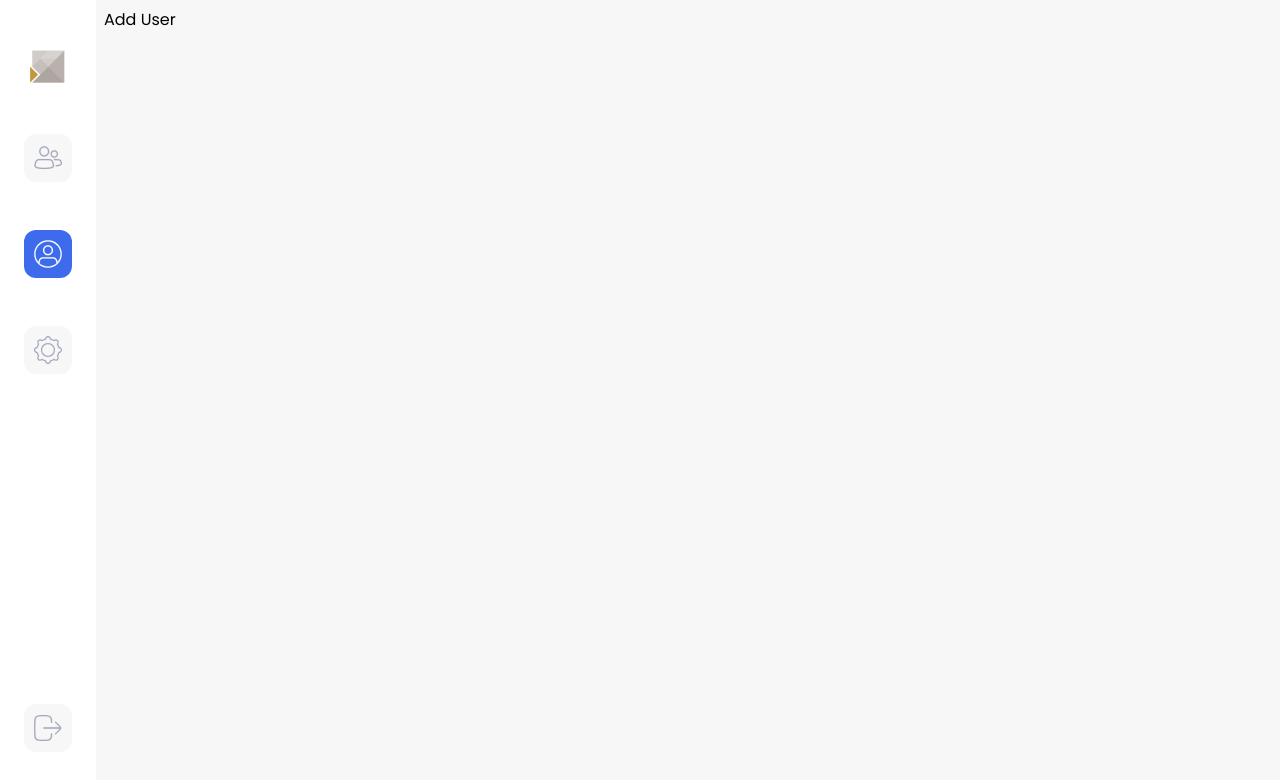
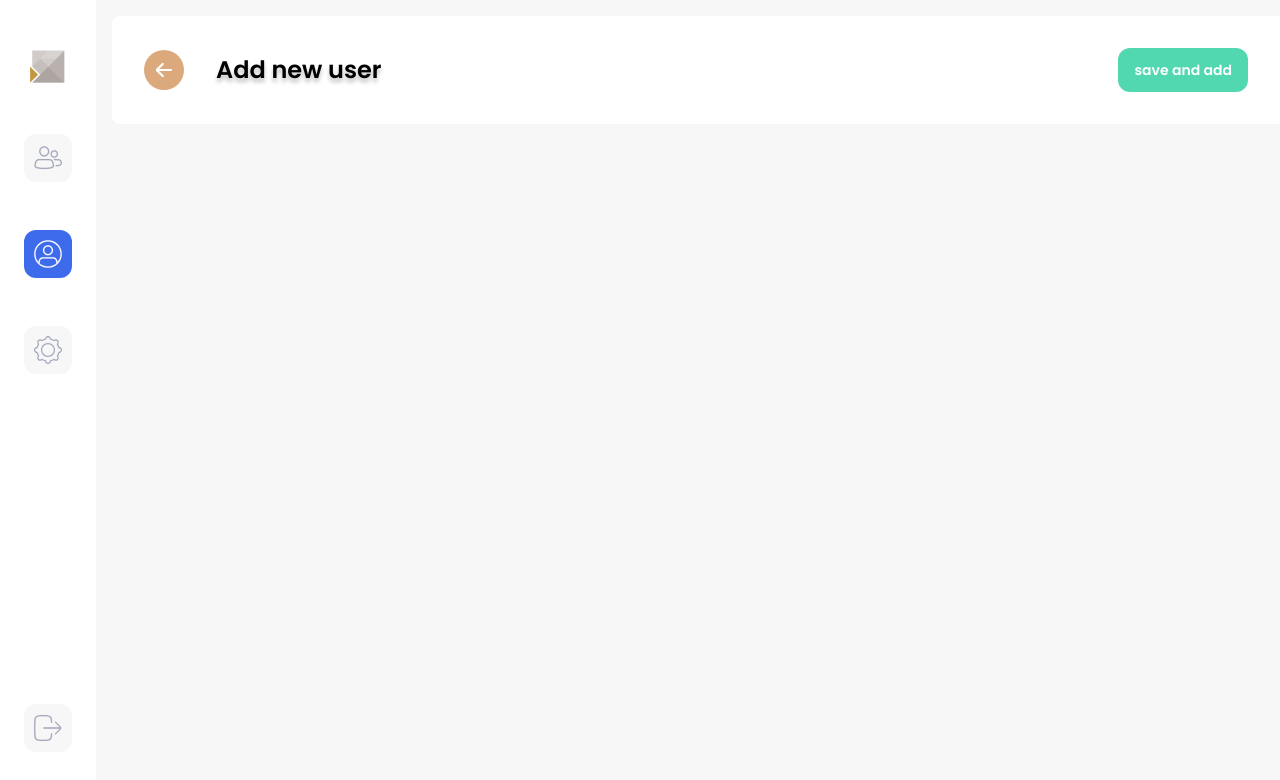
Before and after one commit to ptrkc/users-dashboard, a Next.js app: page /users/add in a window 1280 px wide. Shown: the top 780 px of the page. Built offline with nearby package versions, Linux system fonts and the light colour scheme.

Commit message:
Add User header

```diff
--- a/components/AddUserButton.tsx
+++ b/components/AddUserButton.tsx
@@ -5,7 +5,7 @@ export function AddUserButton() {
   return (
     <Link
       href="/users/add"
-      className="group flex justify-center items-center gap-2 bg-white text-sm font-semibold rounded-xl shadow-soft transition-all h-14 p-3 hover:shadow-hard hover:-translate-y-1"
+      className="group flex justify-center items-center gap-2 bg-white text-sm font-semibold rounded-xl shadow-soft transition-all h-14 p-3 hover:shadow-hard hover:-translate-y-1 shrink-0"
     >
       <div className="text-white bg-[#3E6BEC] h-8 w-8 -skew-x-3 transition-all rounded-lg p-2 group-hover:skew-x-3">
         <PlusIcon />
--- a/components/Icons.tsx
+++ b/components/Icons.tsx
@@ -101,11 +101,12 @@ export function ArrowLeftIcon() {
     <svg
       stroke="currentColor"
       fill="currentColor"
-      strokeWidth=".1"
-      viewBox="0 0 28 28"
+      strokeWidth="1"
+      viewBox="0 0 12 12"
+      transform="scale(-1 1)"
       xmlns="http://www.w3.org/2000/svg"
     >
-      <path d="M2.32587 9.475C2.3345 9.48424 2.34341 9.49332 2.35263 9.50222L8.86112 15.7894C9.05331 15.9751 9.05304 16.2758 8.8605 16.4612C8.66796 16.6465 8.35606 16.6462 8.16387 16.4606L1.65541 10.1734C1.35941 9.88751 1.1938 9.52362 1.15856 9.15046C1.1422 9.10318 1.13334 9.05259 1.13334 9C1.13334 8.94776 1.14208 8.89749 1.15824 8.85047C1.19285 8.47561 1.35896 8.10993 1.65653 7.82307L8.17393 1.53911C8.36631 1.35362 8.6782 1.35364 8.87056 1.53915C9.06292 1.72466 9.0629 2.02541 8.87052 2.2109L2.35309 8.49489C2.34289 8.50472 2.33306 8.51476 2.32359 8.525L18.3741 8.52501C18.6461 8.52501 18.8667 8.73767 18.8667 9.00001C18.8667 9.26234 18.6461 9.47501 18.3741 9.47501L2.32587 9.475Z" />
+      <path d="M10.8468 5.7C10.8414 5.69417 10.8358 5.68844 10.8299 5.68282L6.71932 1.71194C6.59793 1.59468 6.59811 1.40473 6.71971 1.28768C6.84132 1.17063 7.0383 1.1708 7.15969 1.28806L11.2703 5.25891C11.4572 5.43947 11.5618 5.66929 11.5841 5.90498C11.5944 5.93484 11.6 5.96679 11.6 6C11.6 6.033 11.5945 6.06475 11.5843 6.09444C11.5624 6.3312 11.4575 6.56215 11.2696 6.74333L7.15333 10.7121C7.03183 10.8293 6.83485 10.8293 6.71336 10.7121C6.59187 10.595 6.59188 10.405 6.71338 10.2879L10.8297 6.31902C10.8361 6.31281 10.8423 6.30647 10.8483 6.3H0.711136C0.539314 6.3 0.400024 6.16569 0.400024 6C0.400024 5.83432 0.539314 5.7 0.711136 5.7H10.8468Z" />
     </svg>
   );
 }
--- a/components/Sidebar.tsx
+++ b/components/Sidebar.tsx
@@ -11,8 +11,8 @@ import logo from 'public/logo.png';
 
 export function Sidebar() {
   return (
-    <div className="w-24 min-w-24 shrink-0">
-      <nav className="fixed top-0 bottom-0 w-24 bg-white flex flex-col justify-between items-center py-12">
+    <div className="w-14 sm:w-24 min-w-24 shrink-0">
+      <nav className="fixed top-0 bottom-0 w-14 sm:w-24 bg-white flex flex-col justify-between items-center py-12">
         <div className="flex flex-col gap-12 items-center">
           <Link href="/">
             <Image src={logo} alt="Company logo" />
--- a/pages/users/add.tsx
+++ b/pages/users/add.tsx
@@ -1,5 +1,28 @@
+import { ArrowLeftIcon } from '@/components/Icons';
 import { PageContainer } from '@/components/PageContainer';
+import { useRouter } from 'next/router';
 
 export default function AddUserPage() {
-  return <PageContainer title="Add User">Add User</PageContainer>;
+  const router = useRouter();
+  const goBack = () => router.back();
+  return (
+    <PageContainer title="Add User" className="pl-4 pt-4 pr-0 pb-0">
+      <div className="bg-white rounded-l-lg p-8">
+        <div className="flex flex-col sm:flex-row justify-between items-center gap-4">
+          <div className="flex justify-center items-center gap-8">
+            <button
+              onClick={goBack}
+              className="w-10 h-10 rounded-full text-white bg-[#DBA97C] flex justify-center items-center p-3 shrink-0"
+            >
+              <ArrowLeftIcon />
+            </button>
+            <h1 className="text-2xl font-bold text-shadow">Add new user</h1>
+          </div>
+          <button className="bg-[#52D8B0] text-white hover:shadow-hard hover:-translate-y-1 transition-all px-4 py-3 rounded-xl font-semibold text-sm">
+            save and add
+          </button>
+        </div>
+      </div>
+    </PageContainer>
+  );
 }
--- a/pages/users/index.tsx
+++ b/pages/users/index.tsx
@@ -55,7 +55,7 @@ export default function UsersPage() {
       <h1 className="text-2xl font-bold text-[#1E1F20] text-shadow">
         Our Users
       </h1>
-      <div className="flex justify-between items-center">
+      <div className="flex flex-col-reverse sm:flex-row justify-between items-center gap-4">
         <SearchInput value={searchInput} setValue={setSearchInput} />
         <AddUserButton />
       </div>
```
